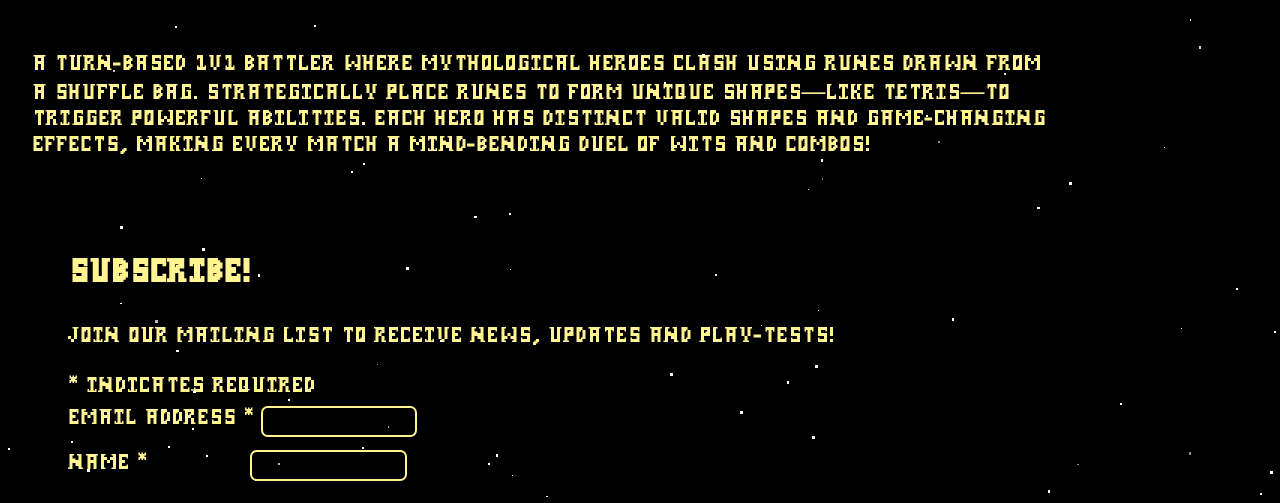
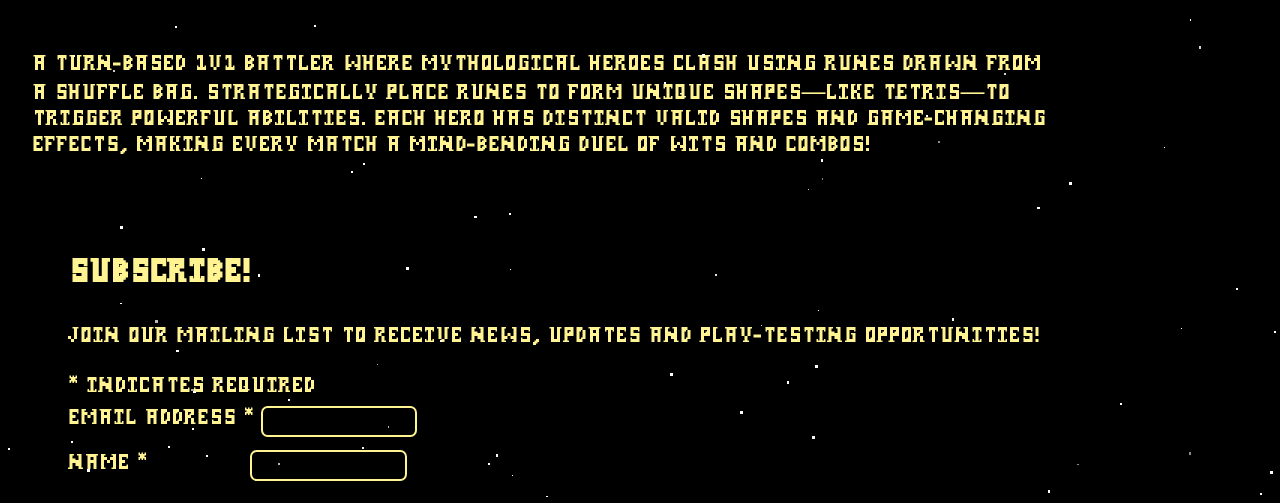
Before and after one commit to BenjaminBogBog/SigilsOfFateWeb, a website: page index.html in a window 1280 px wide. Shown: the part 229-732 px from the top of the page. Drawn offline with Linux system fonts and the light colour scheme.

Commit message:
Update index.html

```diff
--- a/index.html
+++ b/index.html
@@ -18,7 +18,7 @@
                 <div id="mc_embed_signup">
                 <form action="https://gmail.us7.list-manage.com/subscribe/post?u=d68b80da10ae4882e055ce69e&amp;id=23eaf59469&amp;f_id=0079a3e3f0" method="post" id="mc-embedded-subscribe-form" name="mc-embedded-subscribe-form" class="validate" target="_self" novalidate="">
                         <div id="mc_embed_signup_scroll"><h2>Subscribe!</h2>
-                            <p>Join our mailing list to receive news, updates and play-tests!</p>
+                            <p>Join our mailing list to receive news, updates and play-testing opportunities!</p>
                         <div class="indicates-required"><span class="asterisk">*</span> indicates required</div>
                         <div class="mc-field-group"><label for="mce-EMAIL">Email Address <span class="asterisk">*</span></label><input type="email" name="EMAIL" class="required email" id="mce-EMAIL" required="" value=""></div><div class="mc-field-group"><label for="mce-FNAME" id="name-label">Name <span class="asterisk">*</span></label><input type="text" name="FNAME" class="required text" id="mce-FNAME" required="" value=""></div>
                 <div hidden=""><input type="hidden" name="tags" value="7196181"></div>
```
